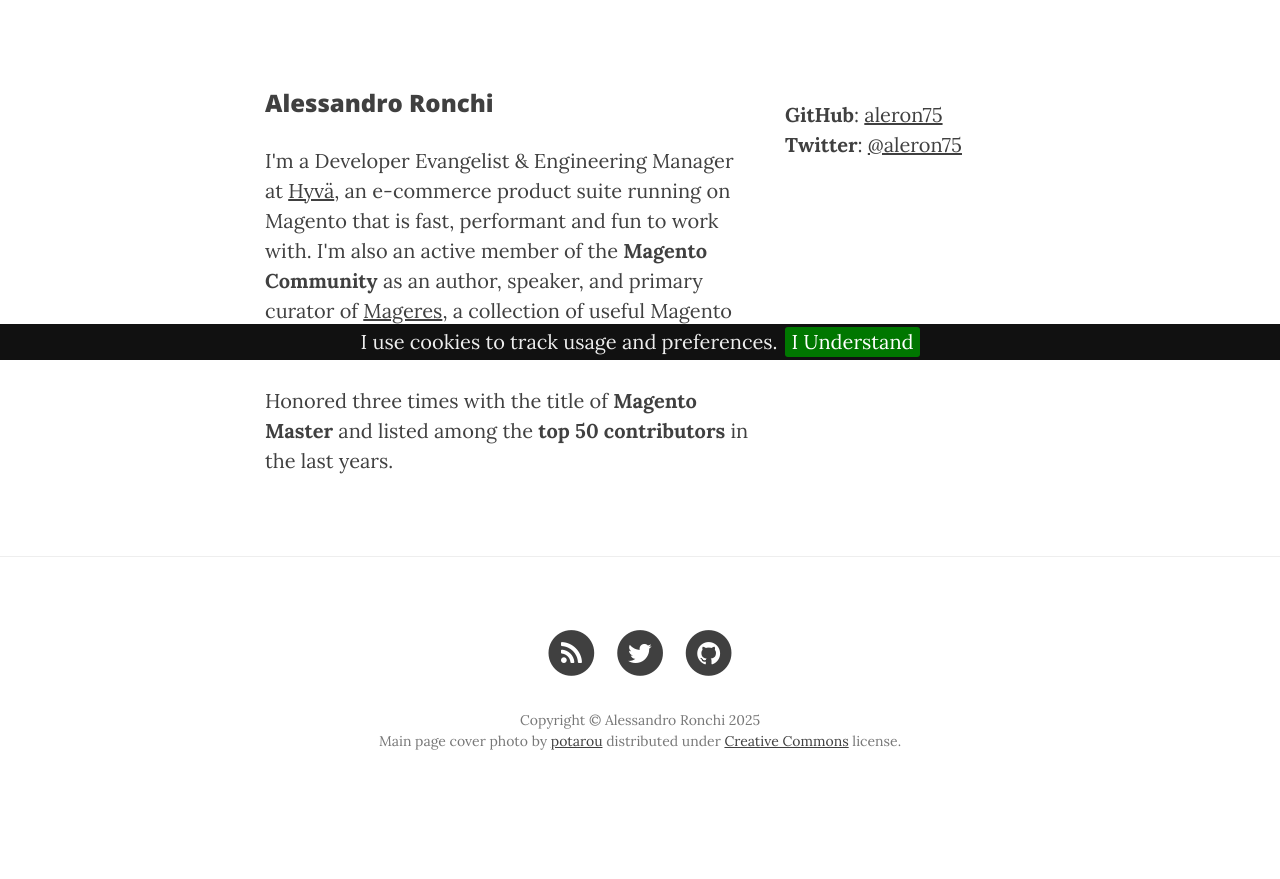
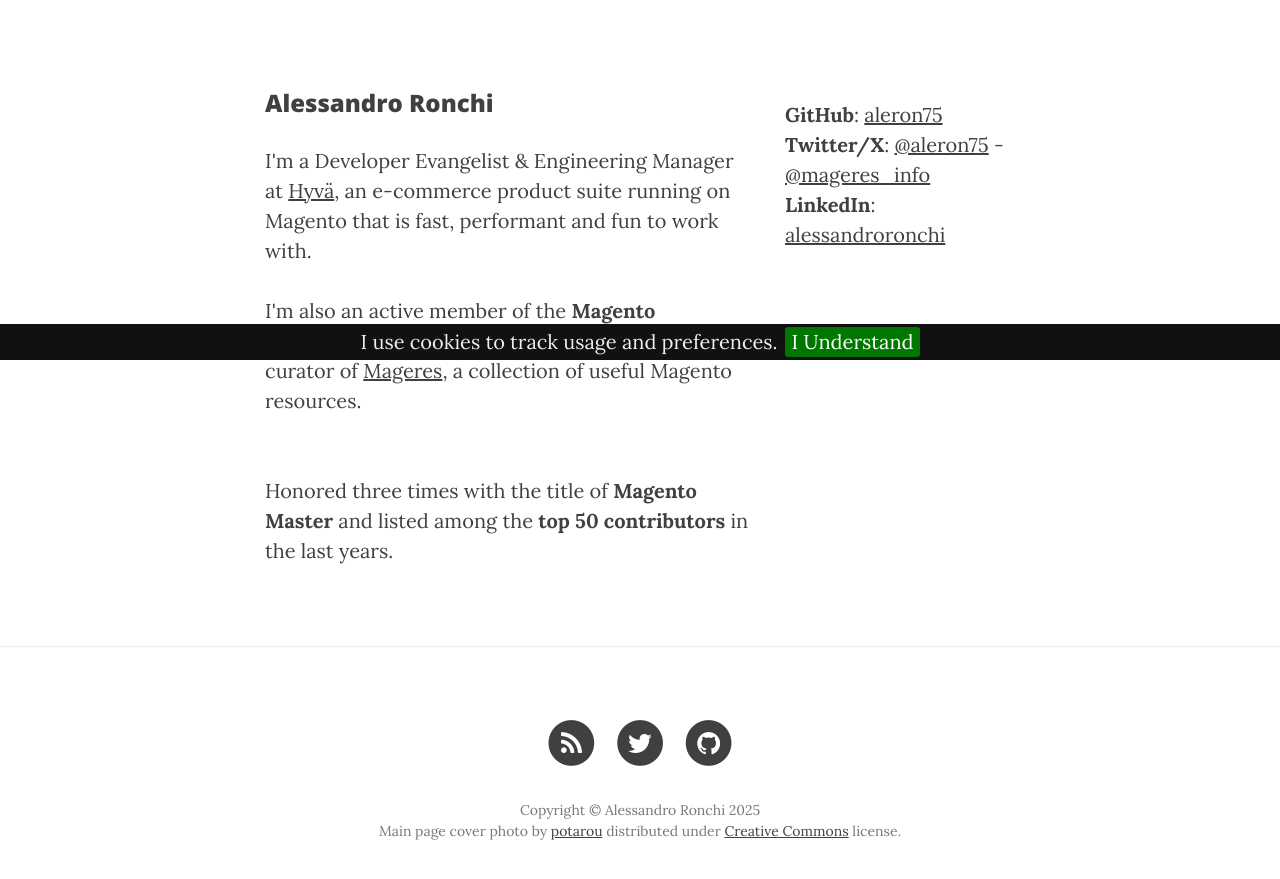
Before and after one commit to aleron75/aleron75.github.io, a Jekyll site: the page built from about.html, in a window 1280 px wide, cut to the strip 540-1447 px from the top of the page. Shown: the top 879 px of the strip. Built offline with Jekyll 4.4.1, drawn with Linux system fonts in a browser that asks for light colours; nearby versions of some CDN libraries; before the commit the page ends 1357 px from its top, so only the background shows below that.

Commit message:
chore(bio): update formatting and social links

```diff
--- a/about.html
+++ b/about.html
@@ -10,18 +10,21 @@ description: aleron75
         <h3>Alessandro Ronchi</h3>
         <p>
             I'm a Developer Evangelist & Engineering Manager at <a style="text-decoration: underline;" href="http://www.hyva.io">Hyvä</a>, an e-commerce product suite running on Magento that is fast, performant and fun to work with.
-
+        </p>
+        <p>
             I'm also an active member of the <strong>Magento Community</strong> as an author, speaker, and primary curator of <a style="text-decoration: underline;" href="https://github.com/aleron75/mageres/">Mageres</a>, a collection of useful Magento resources.<br/><br/>
-
+        </p>
+        <p>
             Honored three times with the title of <strong>Magento Master</strong> and listed among the <strong>top 50 contributors</strong> in the last years.<br/><br/>
-
         </p>
     </div>
     <div class="col-xs-12 col-sm-4">
         <p>
             <strong>GitHub</strong>: <a href="https://github.com/aleron75">aleron75</a>
             <br />
-            <strong>Twitter</strong>: <a href="https://twitter.com/aleron75">@aleron75</a>
+            <strong>Twitter/X</strong>: <a href="https://x.com/aleron75">@aleron75</a> - <a href="https://x.com/mageres_info">@mageres_info</a>
+            <br />
+            <strong>LinkedIn</strong>: <a href="https://www.linkedin.com/in/alessandroronchi/">alessandroronchi</a>
         </p>
     </div>
 </div>
```
